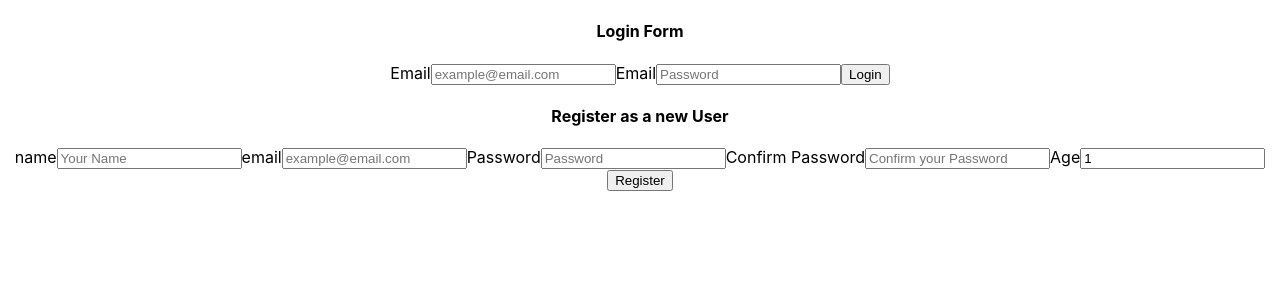
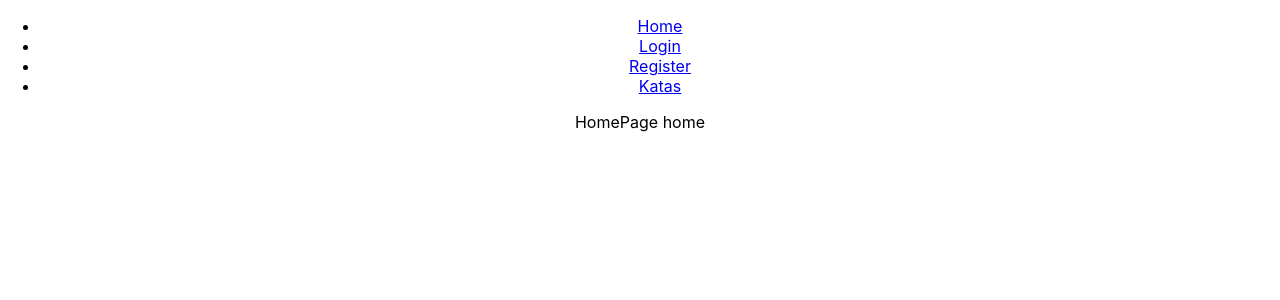
Before and after one commit to cristiangar14/code-verifier-frontend, a React (Create React App) app: page / in a window 1280 px wide. Shown: the top 300 px of the page. Built offline with nearby package versions, Linux system fonts and the light colour scheme.

Commit message:
starting with the routes

```diff
--- a/src/App.tsx
+++ b/src/App.tsx
@@ -1,13 +1,59 @@
 import React from 'react';
 import './App.css';
-import LoginForm from './components/forms/LoginForm';
-import RegisterForm from './components/forms/RegisterForm';
+
+// React router dom imports
+import  {
+  BrowserRouter as Router,
+  Routes,
+  Route,
+  Navigate,
+  Link
+} from 'react-router-dom';
+
+import HomePage from './pages/HomePage';
+import KatasPage from './pages/KatasPage';
+import LoginPage from './pages/LoginPage';
+import RegisterPage from './pages/RegisterPage';
+import KatasDetailPage from './pages/KatasDetailPage';
+
 
 function App() {
   return (
     <div className="App">
-      <LoginForm />
-      <RegisterForm />
+      <Router>
+        <nav>
+          <ul>
+            <li>
+              <Link to='/'>Home</Link>
+            </li>
+            <li>
+              <Link to='/login'>Login</Link>
+            </li>
+            <li>
+              <Link to='/register'>Register</Link>
+            </li>
+            <li>
+              <Link to='/katas'>Katas</Link>
+            </li>
+          </ul>
+        </nav>
+
+        {/* TODO: Export to routes folder */}
+        <Routes>
+          <Route path='/' element={<HomePage/>} ></Route>
+          <Route path='/login' element={<LoginPage/>} ></Route>
+          <Route path='/register' element={<RegisterPage/>} ></Route>
+          <Route path='/katas' element={<KatasPage/>} ></Route>
+          <Route path='/katas/:id' element={<KatasDetailPage/>} ></Route>
+          {/* Redirect when page not found */}
+          <Route
+            path='*'
+            element={<Navigate to='/' replace/>} >
+
+          </Route>
+        </Routes>
+
+      </Router>
     </div>
   );
 }
```
